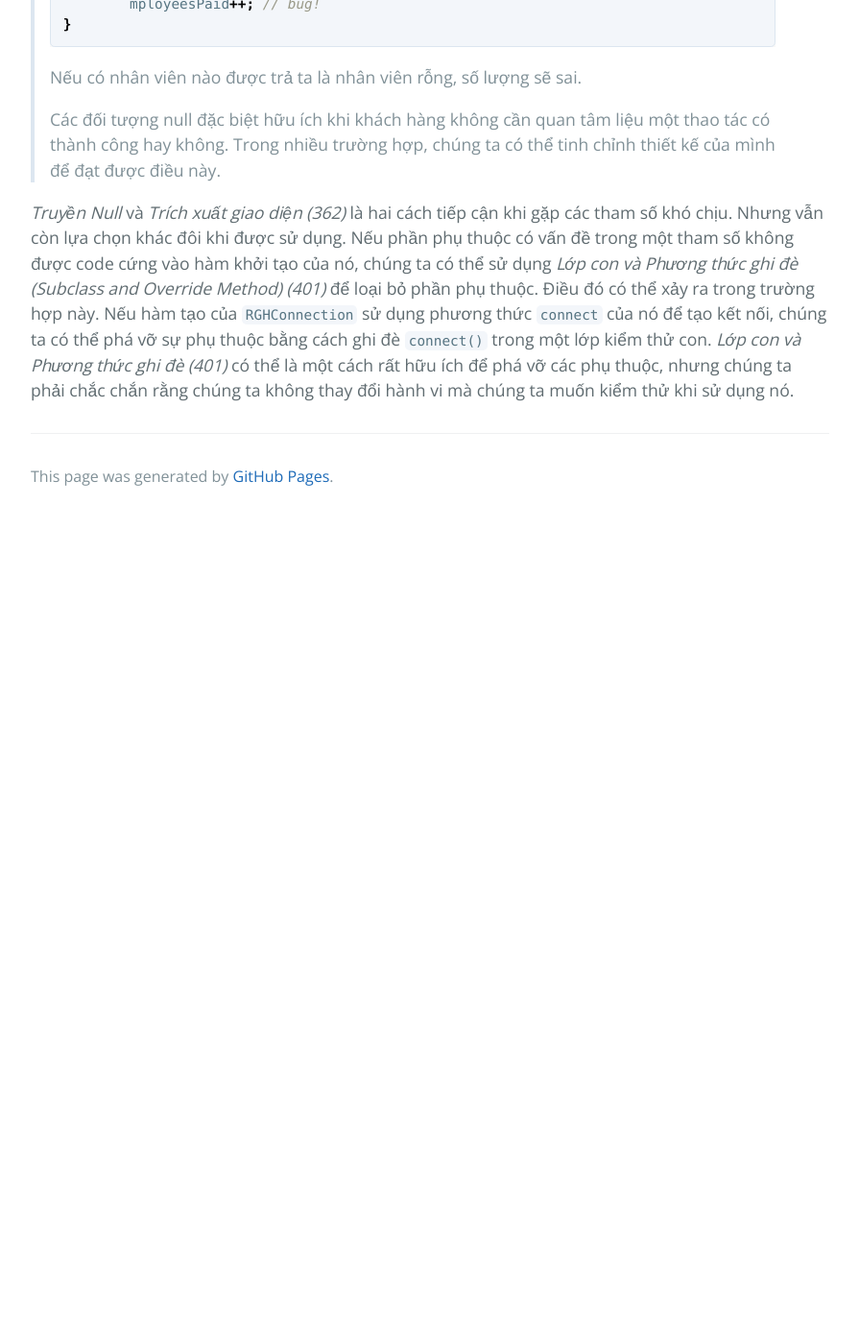
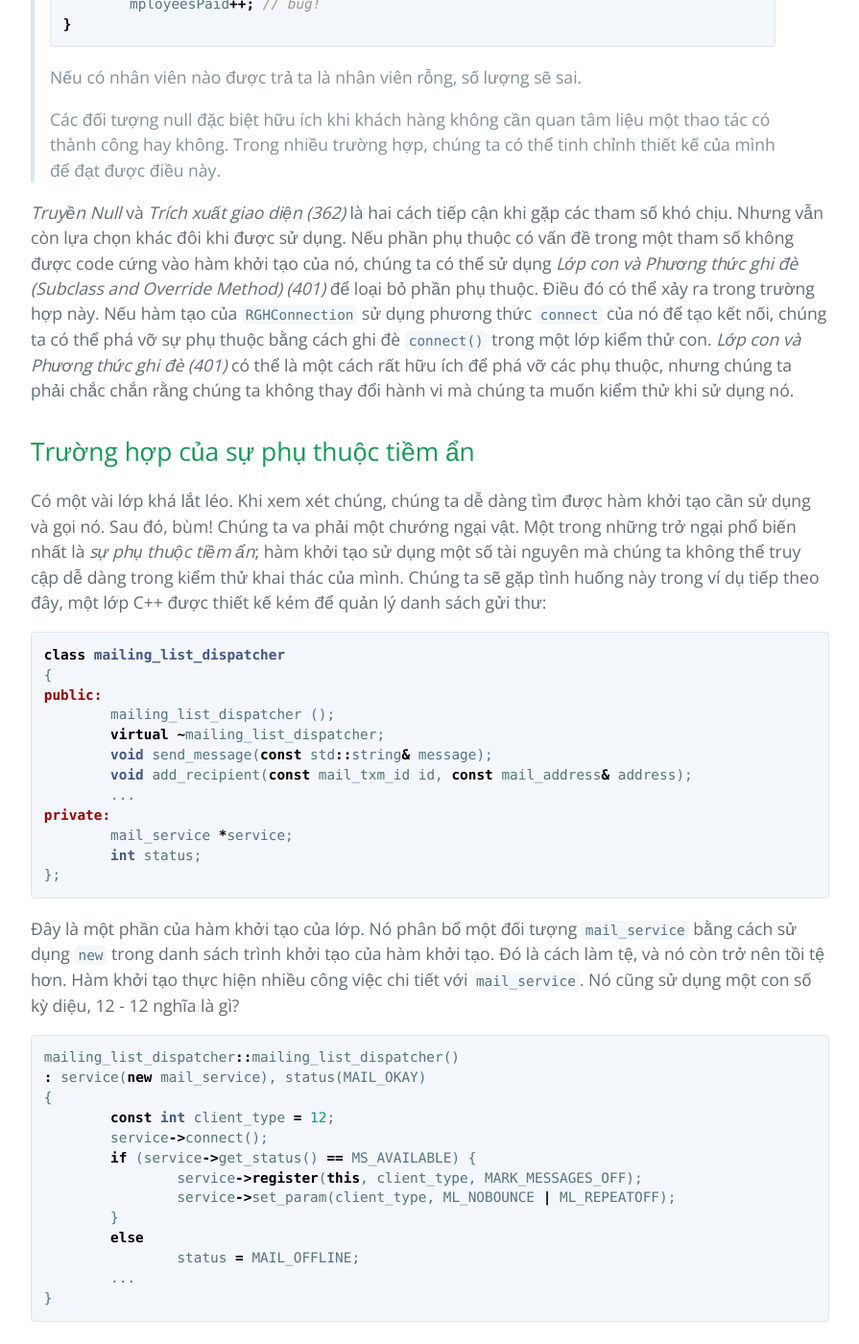
Before and after one commit to HaiBV/haibv.github.io, a Jekyll site: the page built from working-effectively-with-legacy-code/chapter-9-i-cant-get-this-class-into-a-test-harness.md, in a window 1280 px wide and 1400 px high, scrolled down 7837 px. Shown: the whole window at 96% size, without its empty margins (192-1087 px from the left). Built offline with Jekyll 4.4.1, drawn with Linux system fonts in a browser that asks for light colours; our own code applies the rules of GitHub Pages for plain Markdown files; before the commit the page ends 8377 px from its top, so only the background shows below that; some of the changed text lies outside the part shown.

Commit message:
Book - Working Efectively with Legacy Code - P2 - C9

````diff
--- a/working-effectively-with-legacy-code/chapter-9-i-cant-get-this-class-into-a-test-harness.md
+++ b/working-effectively-with-legacy-code/chapter-9-i-cant-get-this-class-into-a-test-harness.md
@@ -8,11 +8,11 @@ layout: default
 
 Dưới đây là bốn vấn đề phổ biến nhất mà chúng ta thường gặp phải:
 
-1. Các đối tượng của lớp không thể tạo ra một cách dễ dàng.
+1. Các đối tượng/tham số trong lớp không thể tạo ra một cách dễ dàng.
 
-2. Kiểm thử khai thác sẽ không dễ dàng xây dựng với lớp đó bên trong.
+2. Không dễ dàng xây dựng kiểm thử khai thác với lớp đó bên trong.
 
-3. Hàm khởi tạo mà chúng ta cần sử dụng có tác dụng phụ xấu.
+3. Hàm khởi tạo chúng ta cần sử dụng có tác dụng phụ xấu.
 
 4. Công việc quan trọng xảy ra trong hàm khởi tạo và chúng ta cần cảm nhận được điều đó.
 
@@ -215,3 +215,40 @@ public void testCreate() {
 > Các đối tượng null đặc biệt hữu ích khi khách hàng không cần quan tâm liệu một thao tác có thành công hay không. Trong nhiều trường hợp, chúng ta có thể tinh chỉnh thiết kế của mình để đạt được điều này.
 
 _Truyền Null_ và _Trích xuất giao diện (362)_ là hai cách tiếp cận khi gặp các tham số khó chịu. Nhưng vẫn còn lựa chọn khác đôi khi được sử dụng. Nếu phần phụ thuộc có vấn đề trong một tham số không được code cứng vào hàm khởi tạo của nó, chúng ta có thể sử dụng _Lớp con và Phương thức ghi đè (Subclass and Override Method) (401)_ để loại bỏ phần phụ thuộc. Điều đó có thể xảy ra trong trường hợp này. Nếu hàm tạo của `RGHConnection` sử dụng phương thức `connect` của nó để tạo kết nối, chúng ta có thể phá vỡ sự phụ thuộc bằng cách ghi đè `connect()` trong một lớp kiểm thử con. _Lớp con và Phương thức ghi đè (401)_ có thể là một cách rất hữu ích để phá vỡ các phụ thuộc, nhưng chúng ta phải chắc chắn rằng chúng ta không thay đổi hành vi mà chúng ta muốn kiểm thử khi sử dụng nó.
+
+## Trường hợp của sự phụ thuộc tiềm ẩn
+
+Có một vài lớp khá lắt léo. Khi xem xét chúng, chúng ta dễ dàng tìm được hàm khởi tạo cần sử dụng và gọi nó. Sau đó, bùm! Chúng ta va phải một chướng ngại vật. Một trong những trở ngại phổ biến nhất là _sự phụ thuộc tiềm ẩn_; hàm khởi tạo sử dụng một số tài nguyên mà chúng ta không thể truy cập dễ dàng trong kiểm thử khai thác của mình. Chúng ta sẽ gặp tình huống này trong ví dụ tiếp theo đây, một lớp C++ được thiết kế kém để quản lý danh sách gửi thư:
+
+```cpp
+class mailing_list_dispatcher
+{
+public:
+	mailing_list_dispatcher ();
+	virtual ~mailing_list_dispatcher;
+	void send_message(const std::string& message);
+	void add_recipient(const mail_txm_id id, const mail_address& address);
+	...
+private:
+	mail_service *service;
+	int status;
+};
+```
+
+Đây là một phần của hàm khởi tạo của lớp. Nó phân bổ một đối tượng `mail_service` bằng cách sử dụng `new` trong danh sách trình khởi tạo của hàm khởi tạo. Đó là cách làm tệ, và nó còn trở nên tồi tệ hơn. Hàm khởi tạo thực hiện nhiều công việc chi tiết với `mail_service`. Nó cũng sử dụng một con số kỳ diệu, 12 - 12 nghĩa là gì?
+
+```cpp
+mailing_list_dispatcher::mailing_list_dispatcher()
+: service(new mail_service), status(MAIL_OKAY)
+{
+	const int client_type = 12;
+	service->connect();
+	if (service->get_status() == MS_AVAILABLE) {
+		service->register(this, client_type, MARK_MESSAGES_OFF);
+		service->set_param(client_type, ML_NOBOUNCE | ML_REPEATOFF);
+	}
+	else
+		status = MAIL_OFFLINE;
+	...
+}
+```
````
